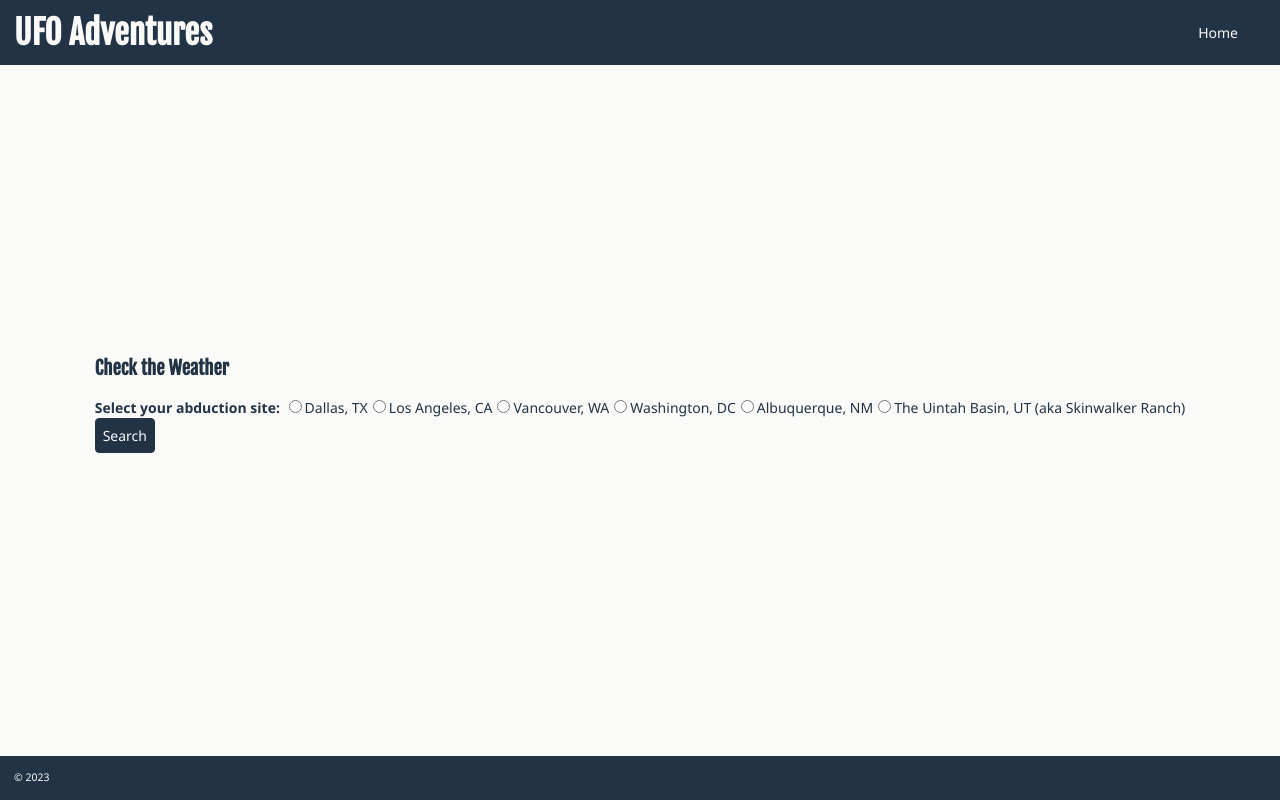
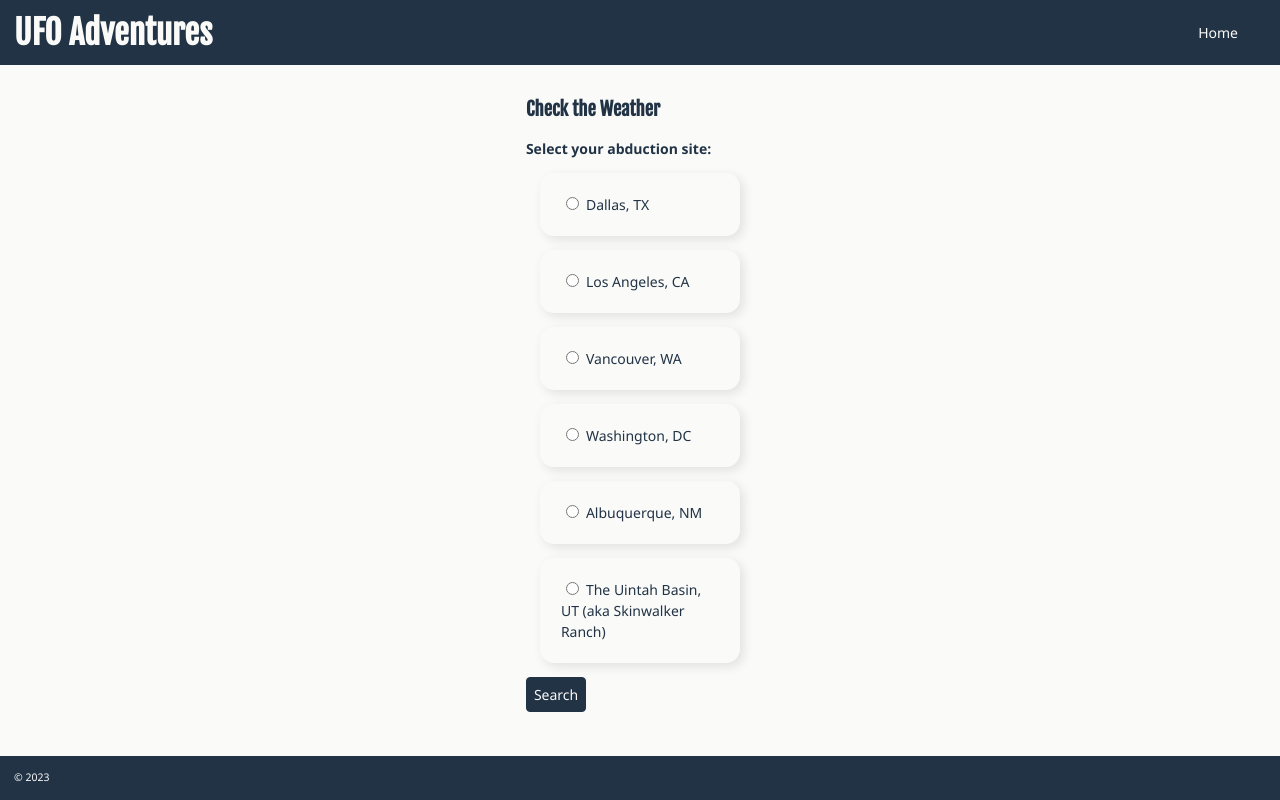
Before and after one commit to RHemstad/ufo_adventures, a React (Create React App) app: page /weather in a window 1280 px wide. Built offline with nearby package versions, Linux system fonts and the light colour scheme; a web font is replaced by a local one.

Commit message:
weather css #2

```diff
--- a/src/components/weather/Weather.jsx
+++ b/src/components/weather/Weather.jsx
@@ -57,8 +57,9 @@ const Weather = () => {
                 ) : (
                         <div className="main">
                             <div className="input-group">
-                                <label className="locationLabel">Select your abduction site:</label> {/* MAKE THIS 700 FONT WEIGHT*/}
+                                <label className="locationLabel">Select your abduction site:</label>
                                 {locationOptions.map((location) => (
+                                    <div className="cardStyle">
                                     <label key={location.id} id="option">
                                         <input
                                             type="radio"
@@ -68,7 +69,8 @@ const Weather = () => {
                                             onChange={() => handleLocationChange(location.value)}
                                         />
                                         {location.label}
-                                    </label>
+                                        </label>
+                                    </div>
                                 ))}
                             </div>
 
--- a/src/components/weather/weather.css
+++ b/src/components/weather/weather.css
@@ -1,10 +1,21 @@
 .locationLabel {
     font-weight: var(--font-weight-bold )
 }
-#option {
-    list-style: none;
-	padding: 0;
-    max-width: 66ch;
+.cardStyle {
+	display: flex;
+	align-items: center;
+	gap: 1rem;
+	background: var(--color-neutral);
+	padding: 1.5rem;
+	border-radius: 1rem;
+	width: calc(100% - 2rem);
+	box-shadow: 0.25rem 0.25rem 0.75rem rgb(0 0 0 / 0.1);
+    margin: var(--spacing-md);
+    max-width: 25ch;
+}
+
+input {
+    margin-right: var(--spacing-x-sm);
 }
 
 /* ul.packing-item {
```
